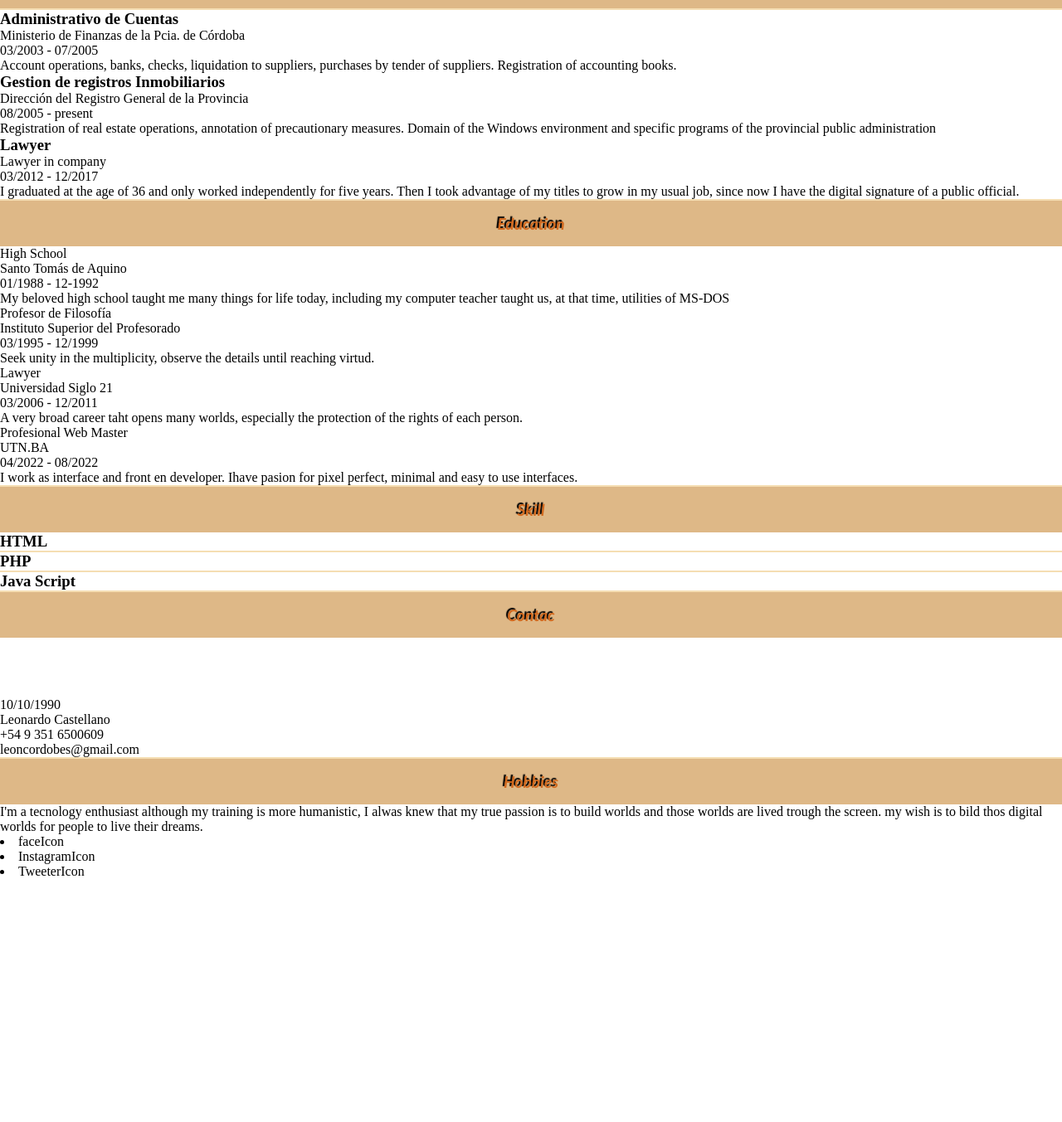
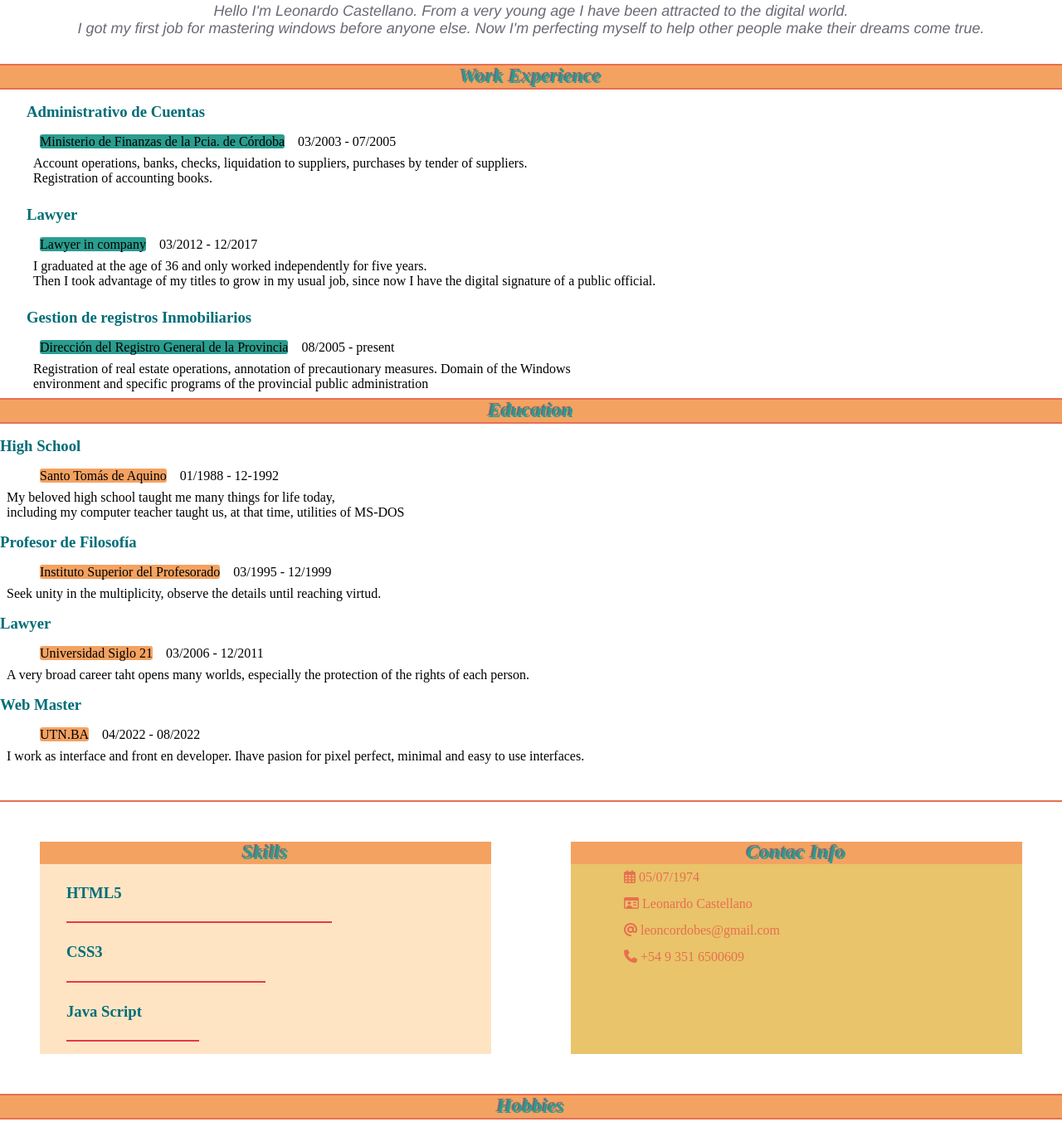
Before and after one commit to Leoblockchain/curriculun_v.0.01, a plain HTML site: page index.html in a window 1280 px wide. Shown: the part 393-1746 px from the top of the page at 83% size. Before the commit the page ends 1453 px from the top, so only its background shows below. Drawn offline with Linux system fonts and the light colour scheme; a web font is replaced by a local one.

Commit message:
ordenados los colores y fuentes

```diff
--- a/index.html
+++ b/index.html
@@ -6,19 +6,31 @@
     <meta name="viewport" content="width=device-width, initial-scale=1.0">
     <title>Document</title>
     <link rel="stylesheet" href="style.css">
-
+    <script src="https://kit.fontawesome.com/c7c6c66b54.js" crossorigin="anonymous"></script>
+    <link rel="preconnect" href="https://fonts.googleapis.com">
+    <link rel="preconnect" href="https://fonts.googleapis.com">
+    <link rel="preconnect" href="https://fonts.gstatic.com" crossorigin>
+    <link href="https://fonts.googleapis.com/css2?family=Pacifico&family=Playfair+Display:ital@1&family=Roboto:ital,wght@0,400;0,700;1,100&family=Sawarabi+Mincho&display=swap" rel="stylesheet">
 
 </head>
 <body>
 <header>
-    <h1>My CV</h1>
+    <h1 class="title">My CV</h1>
 
-    <nav>
-        <li class="flash">MENU</li>
+    <nav class="menosmil">
+
+        <li><i class="fa-solid fa-bars"></i></li>
+        <li class="flash">DOWNLOAD</li>
+    </nav>
+
+    <nav class="mil">
 
             <li> Work Experience </li>
+
             <li> Education</li>
+
             <li> Skill</li>
+
             <li> Hobbies </li>
 
             <li class="flash">DOWNLOAD</li>
@@ -39,21 +51,24 @@
 
 <hr>
 
-<ul>
+<ul class="work">
         <li><h3>Administrativo de Cuentas</h3></li>
-        <li class="button">Ministerio de Finanzas de la Pcia. de Córdoba</li>
-        <li>03/2003 - 07/2005</li>
-        <li><p>Account operations, banks, checks, liquidation to suppliers, purchases by tender of suppliers. Registration of accounting books.</p></li>
+        <li class="button">Ministerio de Finanzas de la Pcia. de Córdoba</li>03/2003 - 07/2005
+
+        <li><p>Account operations, banks, checks, liquidation to suppliers, purchases by tender of suppliers.<br> Registration of accounting books.</p></li>
+
+        <li><h3>Lawyer</h3></li>
+
+        <li class="button">Lawyer in company</li>03/2012 - 12/2017
+
+        <li><p>I graduated at the age of 36 and only worked independently for five years.<br> Then I took advantage of my titles to grow in my usual job, since now I have the digital signature of a public official.</p></li>
 
         <li><h3>Gestion de registros Inmobiliarios</h3></li>
-        <li class="button"> Dirección del Registro General de la Provincia</li>
-        <li>08/2005 - present</li>
-        <li><p>Registration of real estate operations, annotation of precautionary measures. Domain of the Windows environment and specific programs of the provincial public administration </p></li>
+        <li class="button"> Dirección del Registro General de la Provincia</li>08/2005 - present
 
-        <li><h3>Lawyer</h3></li>
-        <li class="button">Lawyer in company </li>
-        <li>03/2012 - 12/2017 </li>
-        <li><p>I graduated at the age of 36 and only worked independently for five years. Then I took advantage of my titles to grow in my usual job, since now I have the digital signature of a public official.</p></li>
+        <li><p>Registration of real estate operations, annotation of precautionary measures. Domain of the Windows<br>  environment and specific programs of the provincial public administration </p></li>
+    <li></li>
+    <li></li>
 
     </ul>
 </div>
@@ -63,69 +78,83 @@
 
         <h2>Education</h2>
 
-        <ul>
-            <li>High School</li>
-            <li class="button2">Santo Tomás de Aquino</li>
-            <li> 01/1988 - 12-1992</li>
-            <li><p>My beloved high school taught me many things for life today, including my computer teacher taught us, at that time, utilities of MS-DOS</p></li>
+<hr>
 
-            <li>Profesor de Filosofía</li>
-            <li class="button2">Instituto Superior del Profesorado</li>
-            <li>03/1995 - 12/1999</li>
+<ul class="Edu">
+            <li><h3>High School</h3></li>
+            <li class="button2">Santo Tomás de Aquino</li>01/1988 - 12-1992
+            <li><p>My beloved high school taught me many things for life today,<br> including my computer teacher taught us, at that time, utilities of MS-DOS</p></li>
+
+            <li><h3>Profesor de Filosofía</h3></li>
+            <li class="button2">Instituto Superior del Profesorado</li>03/1995 - 12/1999
             <li><p>Seek unity in the multiplicity, observe the details until reaching virtud.</p></li>
 
-            <li>Lawyer</li>
-            <li class="button2">Universidad Siglo 21</li>
-            <li>03/2006 - 12/2011</li>
-            <li><p>A  very broad career taht opens many worlds, especially the protection of the rights of each person.</p></li>
+            <li><h3>Lawyer</h3></li>
+            <li class="button2">Universidad Siglo 21</li>03/2006 - 12/2011
 
-            <li>Profesional Web Master</li>
-            <li class="button2">UTN.BA</li>
-            <li>04/2022 - 08/2022</li>
+            <li><p>A very broad career taht opens many worlds, especially the protection of the rights of each person.</p></li>
+
+            <li><h3>Web Master</h3></li>
+            <li class="button2">UTN.BA</li>04/2022 - 08/2022
+
             <li><p>I work as interface and front en developer. Ihave pasion for pixel perfect, minimal and easy to use interfaces.</p></li>
+            <li></li>
+            <li></li>
         </ul>
 
-        <hr>
+<hr>
+
+<section class="cards">
 
     <div class="Skill">
 
-        <h2>Skill</h2>
+        <h2>Skills</h2>
 
-        <h3>HTML</h3>
-<hr class="HTML">
-        <h3> PHP</h3>
-<hr class="PHP">
-        <h3>Java Script</h3>
-<hr class="JS"
+    <ul>
+
+        <li><h3>HTML5</h3></li>
+        <li><hr class="HTML"></li>
+        <li><h3>CSS3</h3></li>
+        <li><hr class="CSS"></li>
+        <li><h3>Java Script</h3></li>
+        <li><hr class="JS"></li>
+    </ul>
     </div>
 
     <div class="Contac">
-        <h2> Contac </h2>
-        <ul>
-            <li class="calendar"> </li>
-            <li class="name"></li>
-            <li class="phone"></li>
-            <li class="email"></li>
+        <h2> Contac Info</h2>
+        <ul class="Info">
+            <li><i class="fa-regular fa-calendar-days"></i> 05/07/1974</li>
+            <li><i class="fa-regular fa-id-card"></i> Leonardo Castellano</li>
 
-            <li> 10/10/1990</li>
-            <li>Leonardo Castellano</li>
-            <li>+54 9 351 6500609</li>
-            <li> leoncordobes@gmail.com</li>
+            <li><i class="fa-solid fa-at"></i> leoncordobes@gmail.com</li>
+
+            <li><i class="fa-solid fa-phone"></i> +54 9 351 6500609</li>
 
         </ul>
     </div>
+</section>
 
-    <hr>
-<h2>Hobbies</h2>
+<hr>
+    <h2>Hobbies</h2>
+<hr>
+
 <div class="cardHo"></div>
-<p>I'm a tecnology enthusiast although my training is more humanistic, I alwas knew that my true passion is to build worlds and those worlds are lived trough the screen. my wish is to bild thos digital worlds for people to live their dreams.</p>
 
+<p>I'm a tecnology enthusiast although my training is more humanistic,<br> I alwas knew that my true passion is to build worlds and those worlds are lived trough the screen.<br>My wish is to bild thos digital worlds for people to live their dreams.</p>
+<li></li>
+<li></li>
 
 </main>
 <footer>
-<li> faceIcon </li>
-<li> InstagramIcon</li>
-<li> TweeterIcon</li>
+<ul class="iconsFooter">
+    <li><a href="#"><i class="fa-brands fa-facebook-square myface"></i></a></li>
+    <li><a href="#"><i class="fa-brands fa-twitter-square mytweeter"></i></i></a></li>
+    <li><a href="#"><i class="fa-brands fa-instagram myInst"></i></a></li>
+
+
+</ul>
+
 
 
 </footer>
--- a/style.css
+++ b/style.css
@@ -1,86 +1,444 @@
 *{
     margin: 0;
+
     padding:0;
+
     box-sizing: border-box;
 
 }
+
 a{
     text-decoration: none;
+
     cursor: pointer;
 }
+
+p {
+
+    margin: 0.5rem 0.5rem;
+
+    text-align: justify;
+
+    color: ;
+
+    font-family: "Water Brush", cusrsiva;
+
+    font-size: 1 rem;
+
+    }
 header{
-    background-color: aqua;
+
+    background-color:#2a9d8f;
+
     width:100%;
-    display:flex;
-    justify-content: space-between;
-    align-items: center;
-    /* padding: 35px 100px 0px;  */
+
+    padding: 2rem 0 0;
 
 }
 
 header nav{
+    margin-top: 0rem;
 
-    display: flex;
+    margin-bottom: 2rem;
+
+    margin-left: 8rem;
+
+    margin-right: 10rem;
+
+    display:flex;
+
+    flex-wrap: wrap;
+
+    justify-content: space-between;
+
+    /* align-items: center; */
 
     list-style: none;
 
 }
 
-header nav li{
+@media(min-width: 750px){
 
-    margin: 1rem 1rem;
+    header .menosmil{
+
+    display:none;
+}
 
 }
+
+@media(max-width: 750px){
+
+    header .mil{
+
+    display:none;
+
+}
+
+}
+
+header.mil li{
+
+    display: flex;
+
+    /* flex-direction: row; */
+
+    flex-wrap: wrap;
+
+    /* margin: 1rem 1rem; */
+
+}
+
+.mil li{
+
+   font-family:'Playfair Display', serif;
+
+    color: #2f3e46;
+
+}
+
 header h1{
-    color: brown;
-    font-size: x-large;
-    font-family: Impact, Haettenschweiler, 'Arial Narrow Bold', sans-serif;
+
+    color: #e76f51;
+
+    font-size: 2rem;
+
+    font-weight: 700;
+
+    font-family: 'Roboto', sans-serif;
+
     padding: 1rem;
+
+    text-align: center;
+
 }
 
 .flash{
-background-color: blueviolet;
+
+background-color: #f4a261;
+
 border-radius: 2px;
-border: 0;
+
+border: 1;
+
 padding: 0,3rem;
+
 margin: 1rem;
+
 }
 
 /* hasta aqui el header */
 
-.caripelacircle{
-    width:200px;
-    height: 200px;
-    border-radius:130px;
-    border:8px solid #666;
-    margin-top:2rem;
-}
-.textocara{
-    color: dimgray;
-    text-transform:none;
-    text-decoration-color: yellowgreen;
-    font-size: large;
-    font-family: 'Franklin Gothic Medium', 'Arial Narrow', Arial, sans-serif;
-    font-style: oblique;
+
+main{
+
+    margin-top: 0;
+
 
 }
 
+.caripelacircle{
+
+    width:200px;
+
+    height: 200px;
+
+    border-radius:130px;
+
+    border:8px solid #6d6875;
+
+    margin-top:0;
+}
+.textocara{
+
+    color: #6d6875;
+
+    /* text-transform:none; */
+
+   text-align: center;
+
+    font-size: large;
+
+    font-family: 'Franklin Gothic Medium', 'Arial Narrow', Arial, sans-serif;
+
+    font-style: oblique;
+
+    margin-bottom: 2rem;
+}
+
 hr{
-background-color: wheat;
+
+background-color: #e76f51;
+
 width: 100%;
+
 height: 2px;
+
 border: 0;
 
 }
+
 h2{
-    color: chocolate;
+    /* margin: 2em 3em 0; */
+
+    color: #2a9d8f;
+
     text-align: center;
-    text-shadow: -2px -2px 1px #000;
-    font-size: larger;
-    font-family: 'Gill Sans', 'Gill Sans MT', Calibri, 'Trebuchet MS', sans-serif;
+
+    text-shadow: -2px -2px 1px #6d6875;
+
+    font: size 2rem;;
+
+    font-family: 'Sawarabi Mincho', serif;
+
     font-style: italic;
-    padding: 1rem 0rem;
-    background-color: burlywood;
+
+    padding: 0,5rem 0rem;
+
+    background-color: #f4a261;
+
+}
+
+h3{
+color:#006d77;
+
+margin-top: 1rem;
+
+margin-bottom: 1rem;
 
 
 }
+.content ul li{
+
+    margin-left: 2rem;
+
+    margin-right: 2rem;
+
+    text-align:left;
+
+    display: flex;
+
+    flex-direction: column;
+
+    /* align-items: center; */
+}
+.content ul .button{
+
+    display:inline;
+
+    position: relative;
+
+    left: 1rem;
+
+    background-color: #2a9d8f;
+
+    border-radius: 3px;
+
+    border: 0;
+
+    padding: 0,3 rem;
+
+    margin: 2rem;
+
+
+}
+.Edu.li{
+    margin-left: 2rem;
+
+    margin-right: 2rem;
+
+    text-align:left;
+
+    display: flex;
+
+    flex-direction: column;
+
+    /* align-items: center; */
+
+
+}
+
+
+.Edu .button2{
+
+    display:inline;
+
+    position: relative;
+
+    left: 1rem;
+
+    background-color: #f4a261;
+
+    border-radius: 3px;
+
+    border: 0;
+
+    padding: 0,3 rem;
+
+    margin: 2rem;
+
+}
+
+/* star cards */
+.cards{
+
+width: 100%;
+
+margin-top: 2rem;
+
+display: flex;
+
+flex-wrap: nowrap;
+
+justify-content: space-between;
+
+align-items: center;
+}
+
+section .Skill{
+
+flex-basis: 50%;
+
+background-color:bisque;
+
+width: 5rem;
+
+height: 16rem;
+
+margin: 1rem 3rem 3rem;
+
+}
+section ul li{
+
+    line-height: 2;
+
+    list-style: none;
+
+    padding-left: 2rem;
+
+}
+section .Contac{
+
+    flex-basis: 50%;
+
+    background-color:#e9c46a;
+
+    width: 5rem;
+
+    height: 16rem;
+
+    margin: 1rem 3rem 3rem;
+}
+
+section .Contac .Info{
+
+    display: flex;
+
+    flex-direction: column;
+
+    align-items: baseline;
+
+    list-style: none;
+
+    line-height: 2;
+
+    font-size:medium;
+
+    font-stretch: expanded;
+
+    color: #e76f51;
+
+    padding-left:  2rem;
+}
+
+.cards .Skill ul li .HTML{
+
+    height: 2px;
+
+    background-color: #e63946;
+
+    width: 20rem;
+
+
+}
+.cards .Skill ul li .CSS{
+
+    height: 2px;
+
+    background-color: #e63946;
+
+    width: 15rem;
+
+
+}
+
+.cards .Skill ul li .JS{
+
+    height: 2px;
+
+    background-color: #e63946;
+
+    width: 10rem;
+
+
+}
+
+section .cardHo{
+    text-align: center;
+    list-style: none;
+
+
+}
+
+/* --here footer */
+footer{
+
+    width: 100%;
+
+    height: 4rem;
+
+    background-color: #264653;
+
+   }
+
+footer .iconsFooter{
+
+    padding: 1rem 1rem 2rem;
+
+    display: flex;
+
+    flex-wrap: nowrap;
+
+    justify-content: space-between;
+
+    align-items: center;
+
+    list-style: none;
+
+    font-size: 200%;
+
+    color: #2a9d8f;
+
+}
+
+footer .myface:hover{
+
+    font-size: 250%;
+
+    color:#83c5be;
+
+}
+
+footer .mytweeter:hover{
+
+        font-size: 300%;
+
+        color:aquamarine;
+
+}
+footer .myInst:hover{
+
+        font-size: 300%;
+
+        color:aquamarine;
+
+}
```
Also changed, not shown: caripela2.jpg (deleted), img/Diseño sin título.png (deleted), img/caripela.jpg (deleted), img/caripela.png (deleted), img/caripela3.png (deleted), img/caripela4.png (deleted), img/caripela5.png (deleted), img/caripela6.png (deleted), img/caripela7.png (deleted), 1 other file.
